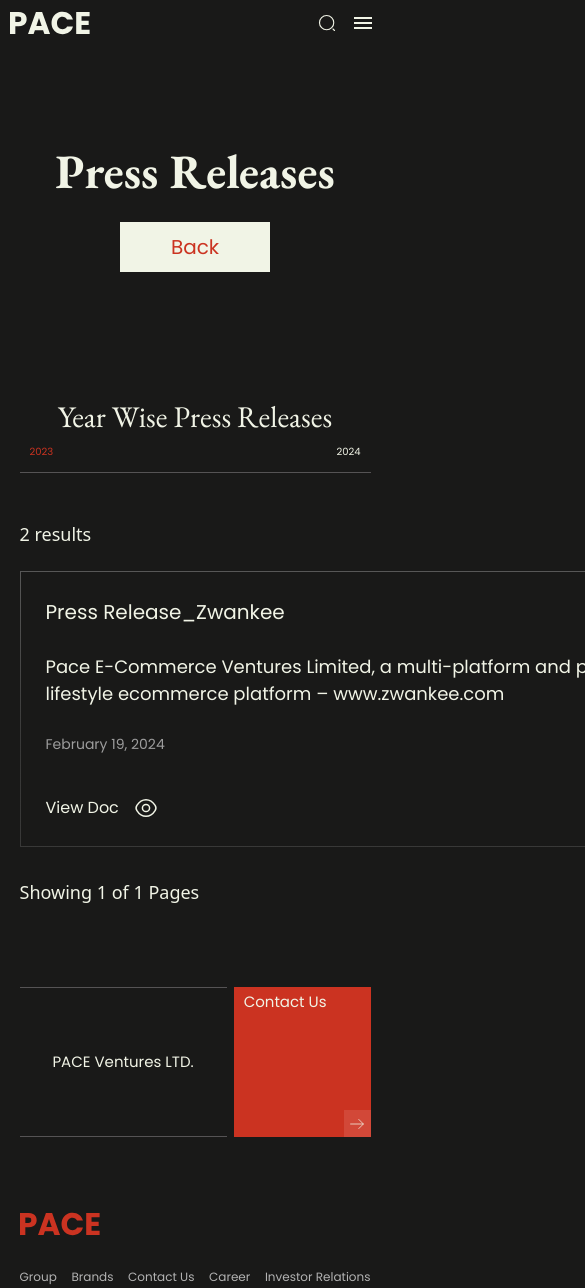
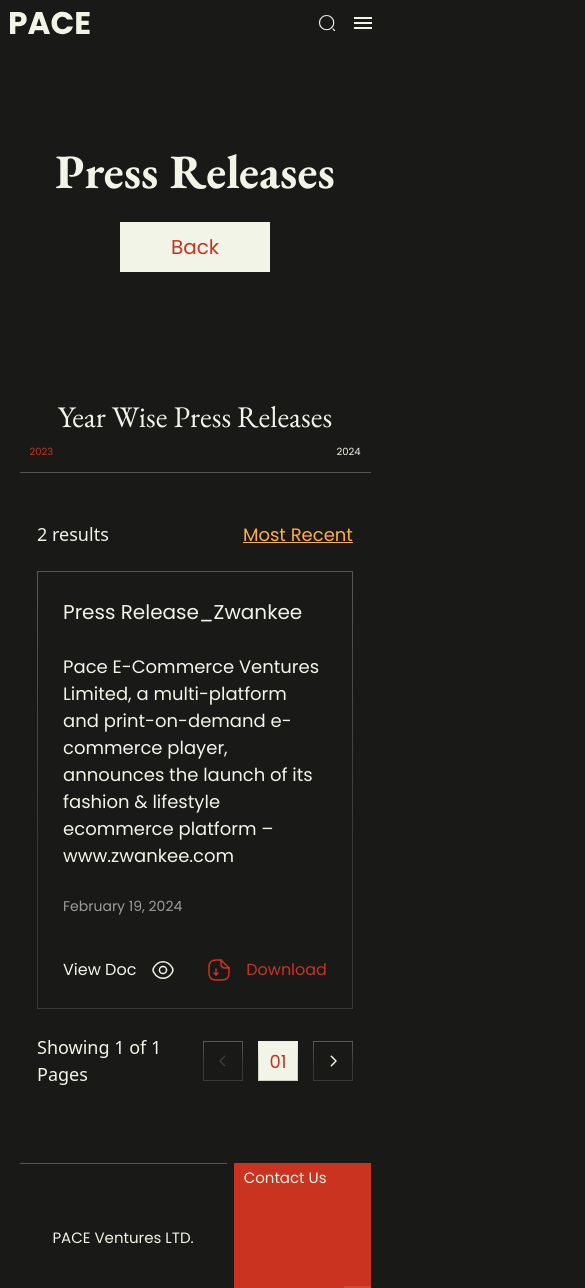
Before and after one commit to TarunRajpurohit123/pace-bussiness-website, a Next.js app in the folder pace-website/: page /investors/press-releases in a window 390 px wide. Shown: the top 1288 px of the page, 585 px wide, since content can reach past the window. Built offline with nearby package versions, Linux system fonts and the light colour scheme.

Commit message:
work on inevrstor latest realeses page 2 responsive

```diff
--- a/pace-website/src/app/globals.css
+++ b/pace-website/src/app/globals.css
@@ -2621,6 +2621,15 @@ option:hover {
     font-size: 3rem !important;
     line-height: 3rem !important;
   }
+  .filtering__press_section {
+    width: 90% !important;
+  }
+  .press__latest_release--main--page {
+    width: 90% !important;
+  }
+  .press__latest__paginationWarpper {
+    width: 90% !important;
+  }
 }
 @media (min-width: 1000px) {
   .BrandGridMainSection--mobile {
--- a/pace-website/src/components/components/PressReleaseTab.jsx
+++ b/pace-website/src/components/components/PressReleaseTab.jsx
@@ -69,7 +69,7 @@ export default function PressReleaseTab() {
           <div className="filter_text">2 results</div>
           <button>Most Recent</button>
         </div>
-        <main className="press__latest_release--main page-width">
+        <main className="press__latest_release--main press__latest_release--main--page page-width">
           {latestPress?.map((lp, ind) => {
             if (lp?.year == currentYear) {
               return (
```
